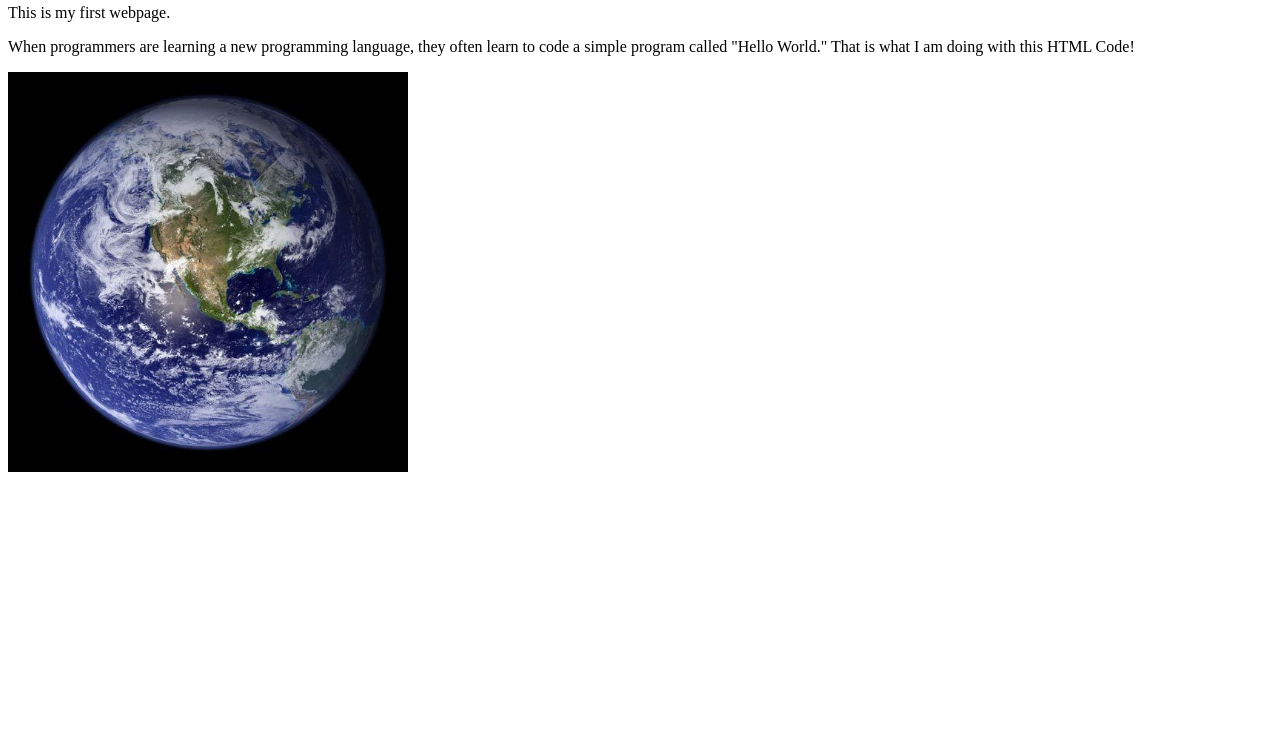
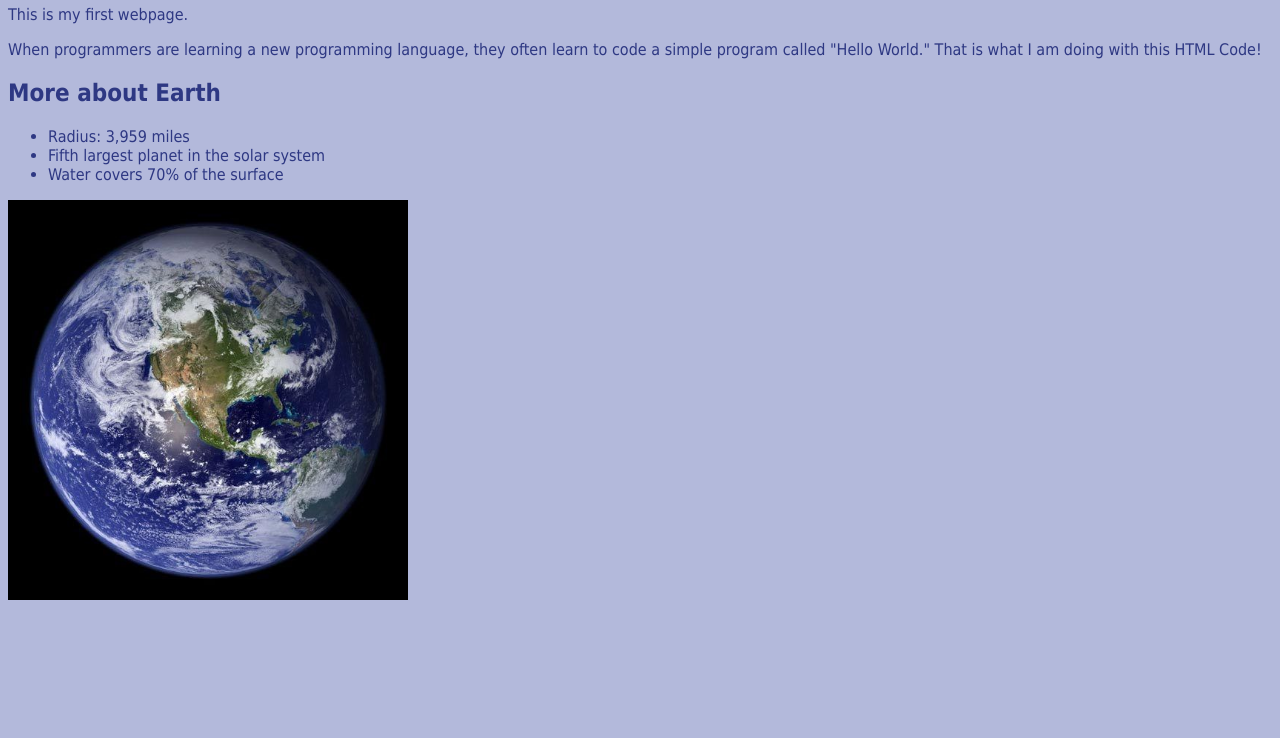
Before and after one commit to lbickley-pvcc/lbickley-pvcc.github.io, a plain HTML site: page helloworld.html in a window 1280 px wide. Shown: the part 62-800 px from the top of the page. Drawn offline with Linux system fonts and the light colour scheme.

Commit message:
Update helloworld.html

```diff
--- a/helloworld.html
+++ b/helloworld.html
@@ -6,7 +6,7 @@
     <head>
         <title>Hello World</title>
     </head>
-    <body>
+    <body style ="color: #2e3883; background-color: #b3b9db; font-family: tahoma,  verdana; ">
         <h1>Hello World</h1>
         <p>This is my first webpage.</p>
         <p>
@@ -14,6 +14,13 @@
             they often learn to code a simple program called "Hello World."
             That is what I am doing with this HTML Code!
         </p>
+        <h2> More about Earth </h2>
+
+        <ul>
+		    <li>Radius: 3,959 miles  </li>
+		    <li>Fifth largest planet in the solar system </li>
+		    <li>Water covers 70% of the surface </li>
+	    </ul>
 
         <img src = "world.jpg" width = "400" />
     </body>
```
